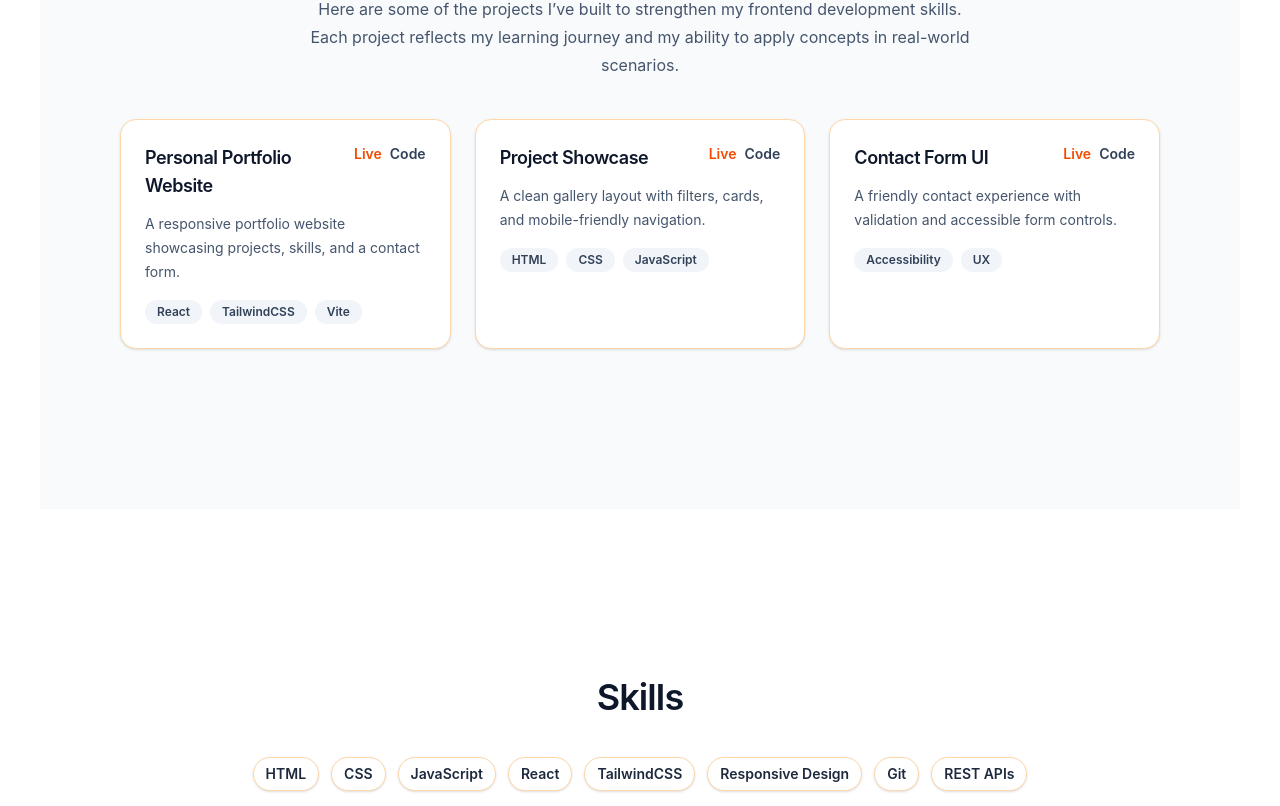
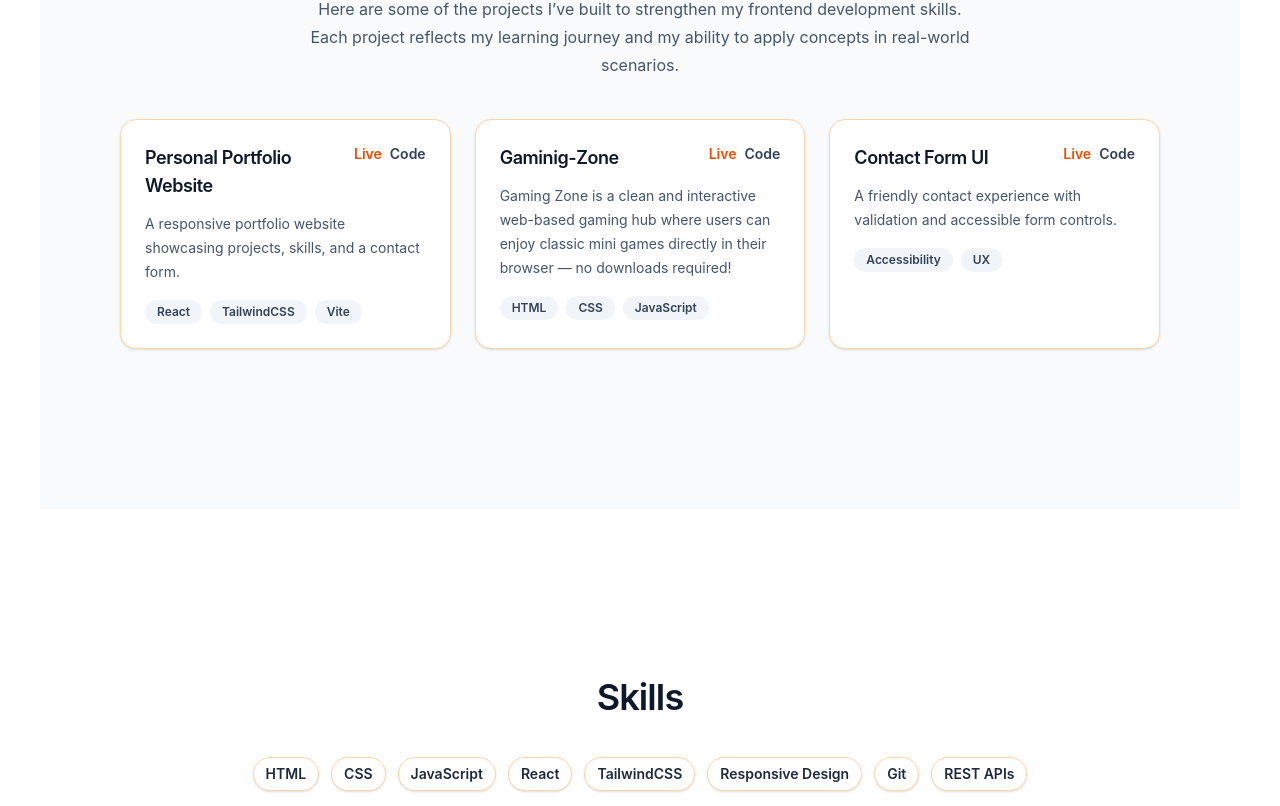
Before and after one commit to Aryan9060/portfolio, a React (Vite) app: page / in a window 1280 px wide. Shown: the part 1094-1900 px from the top of the page. Built offline with nearby package versions, Linux system fonts and the light colour scheme.

Commit message:
update project title and description for Gaming Zone; enhance blog section layout

```diff
--- a/src/data/portfolio.js
+++ b/src/data/portfolio.js
@@ -31,9 +31,9 @@ export const projects = [
     sourceUrl: "https://github.com/Aryan9060/portfolio",
   },
   {
-    title: "Project Showcase",
+    title: "Gaminig-Zone",
     description:
-      "A clean gallery layout with filters, cards, and mobile-friendly navigation.",
+      "Gaming Zone is a clean and interactive web-based gaming hub where users can enjoy classic mini games directly in their browser — no downloads required!",
     tags: ["HTML", "CSS", "JavaScript"],
     liveUrl: "https://gaminig-zone.vercel.app",
     sourceUrl: "https://github.com/Aryan9060/Gaminig-Zone",
--- a/src/sections/Blog.jsx
+++ b/src/sections/Blog.jsx
@@ -15,7 +15,7 @@ export function Blog({ posts }) {
           description="Notes and articles I’ve written while learning and building."
         />
 
-        <div className="mt-10 grid gap-6 md:grid-cols-2 lg:grid-cols-3">
+        <div className="mt-10 grid gap-6 md:grid-cols-2 lg:grid-cols-3 justify-center">
           {posts.map((p) => (
             <BlogCard key={p.url} post={p} />
           ))}
```
